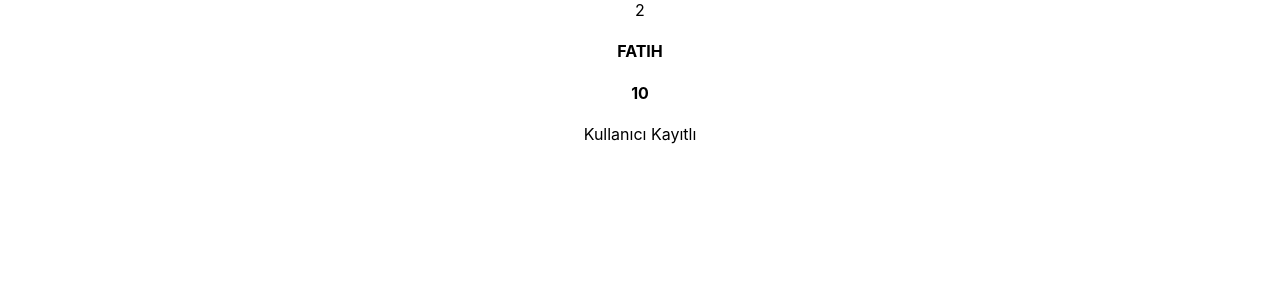
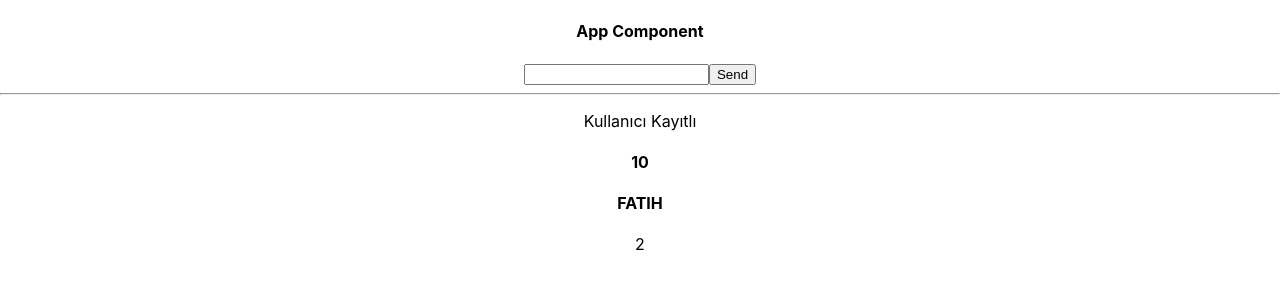
Before and after one commit to fatih-tutar/reactapp, a React (Create React App) app: page / in a window 1280 px wide. Shown: the top 300 px of the page. Built offline with nearby package versions, Linux system fonts and the light colour scheme.

Commit message:
First React Component

```diff
--- a/src/App.js
+++ b/src/App.js
@@ -1,3 +1,4 @@
+import User from "./components/User";
 import './App.css';
 
 function App() {
@@ -5,15 +6,18 @@
   const isAuth = true;
   return (
     <div className="App">
-      { 1 + 1 }
-      <h4>{"Fatih".toUpperCase()}</h4>
-      <h4>{test}</h4>
+      <h4>App Component</h4>
+      <User/>
+      <hr/>
       <div>
         {
           isAuth ? <p>Kullanıcı Kayıtlı</p>
-          : null
+            : null
         }
       </div>
+      <h4>{test}</h4>
+      <h4>{"Fatih".toUpperCase()}</h4>
+      {1 + 1}
     </div>
   );
 }
--- /dev/null
+++ b/src/components/User.js
@@ -0,0 +1,15 @@
+import React, { Component } from 'react'
+
+class User extends Component {
+  render() {
+    return (
+      <div>
+          <form>
+              <input type="text"/>
+              <button>Send</button>
+          </form>
+      </div>
+    )
+  }
+}
+export default User;
```
